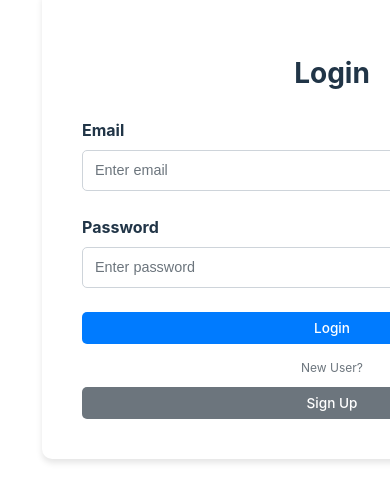
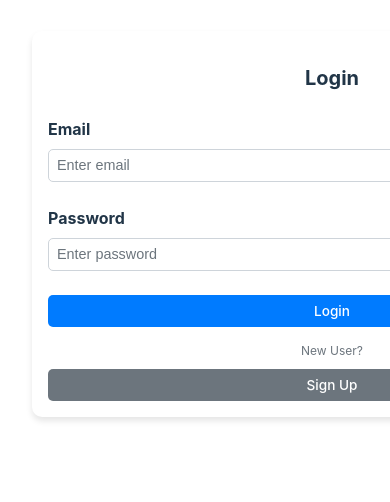
Before and after one commit to aryansh-novostack/Turing-Titans, a React (Vite) app: page / in a window 390 px wide. Shown: the part 230-732 px from the top of the page. Built offline with nearby package versions, Linux system fonts and the light colour scheme.

Commit message:
Login Page responsiveness added

```diff
--- a/src/components/login/login.css
+++ b/src/components/login/login.css
@@ -34,11 +34,12 @@
 
   .form-control {
     width: 100%;
-    padding: 12px;
+    padding: 12px; /* Equal padding on all sides */
     border: 1px solid #ced4da;
     border-radius: 5px;
     margin-bottom: 1.5rem;
     display: block;
+    box-sizing: border-box; /* Ensures padding doesn't affect the width */
   }
 
   .form-control::placeholder {
@@ -99,5 +100,43 @@
     margin-top: 10px;
 }
 
+/* Media Query for mobile responsiveness */
 
-/* Adjusted button width */
+@media (max-width: 768px) {
+    .login-card {
+      max-width: 100%;
+      padding: 1.5rem;
+    }
+
+    h2 {
+      font-size: 1.5rem;
+    }
+
+    .form-control {
+      padding: 10px;
+    }
+
+    .btn-primary, .btn-secondary {
+      font-size: 0.9rem;
+      padding: 10px;
+    }
+  }
+
+  @media (max-width: 480px) {
+    .login-card {
+      padding: 1rem;
+    }
+
+    h2 {
+      font-size: 1.25rem;
+    }
+
+    .form-control {
+      padding: 8px;
+    }
+
+    .btn-primary, .btn-secondary {
+      font-size: 0.85rem;
+      padding: 8px;
+    }
+  }
```
